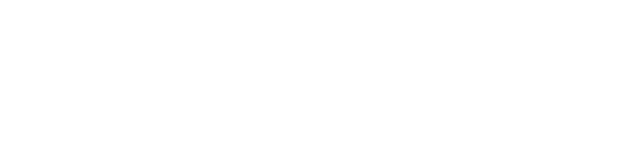
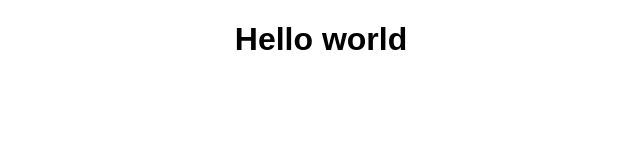
Before and after one commit to hamdiheb/project, a website: page fcc-test-suite-template-master/index.html in a window 1280 px wide. Shown: the whole page, without its empty margins (319-959 px from the left). Drawn offline with Linux system fonts and the light colour scheme.

Commit message:
Creating a title for the index

```diff
--- a/fcc-test-suite-template-master/index.html
+++ b/fcc-test-suite-template-master/index.html
@@ -8,6 +8,7 @@
 
   <body>
     <script src="https://cdn.freecodecamp.org/testable-projects-fcc/v1/bundle.js"></script>
+    <h1 style="text-align: center;font-family: Arial, Helvetica, sans-serif;">Hello world</h1>
 
     <!--
 
--- a/fcc-test-suite-template-master/package.json
+++ b/fcc-test-suite-template-master/package.json
@@ -4,7 +4,10 @@
   "description": "**Fork** this project (do not open a Pull Request) to start working on any of freeCodeCamp's responsive web design course projects. Select the project from the dropdown menu and run the tests to see which requirements your project is still missing.",
   "main": "index.html",
   "scripts": {
-    "test": "echo \"Error: no test specified\" && exit 1"
+    "test": "echo \"Error: no test specified\" && exit 1",
+    "start":"npm run lite",
+    "lite":"lite-server"
+
   },
   "author": "",
   "license": "ISC"
```
